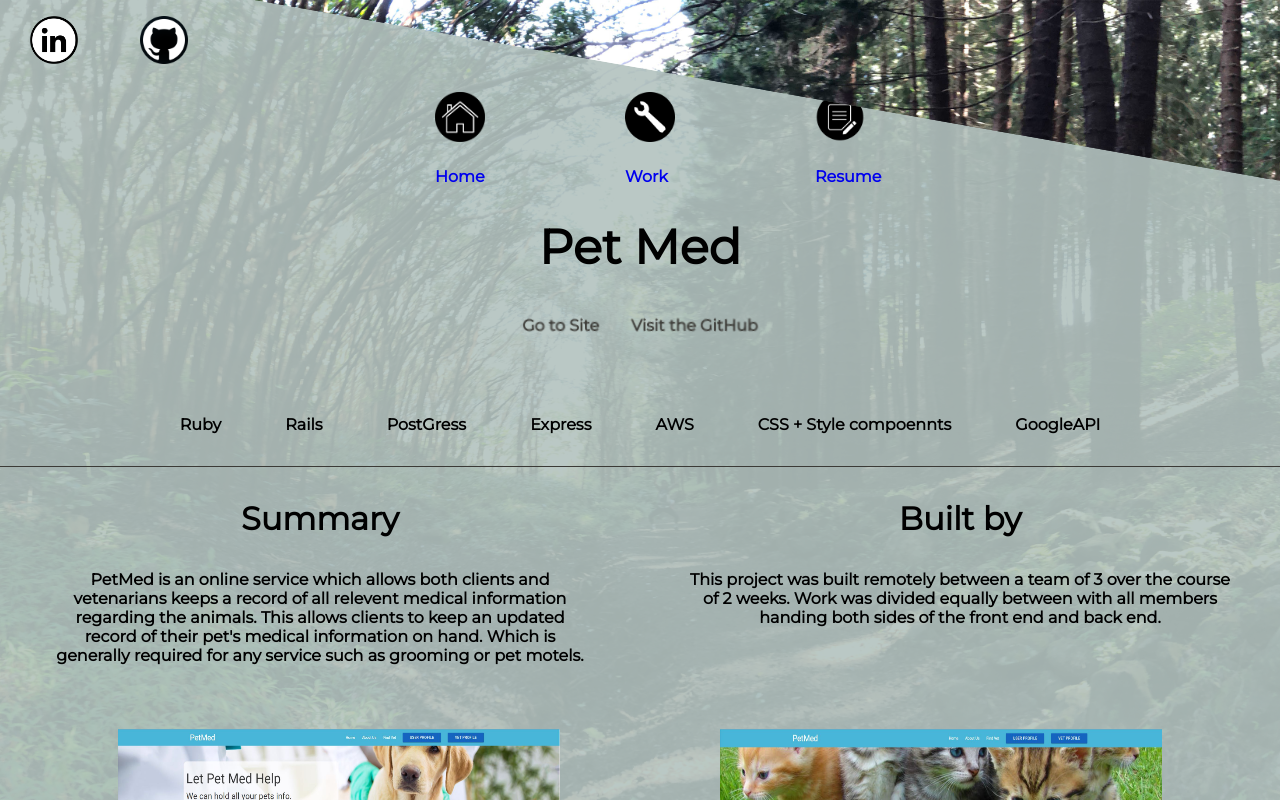
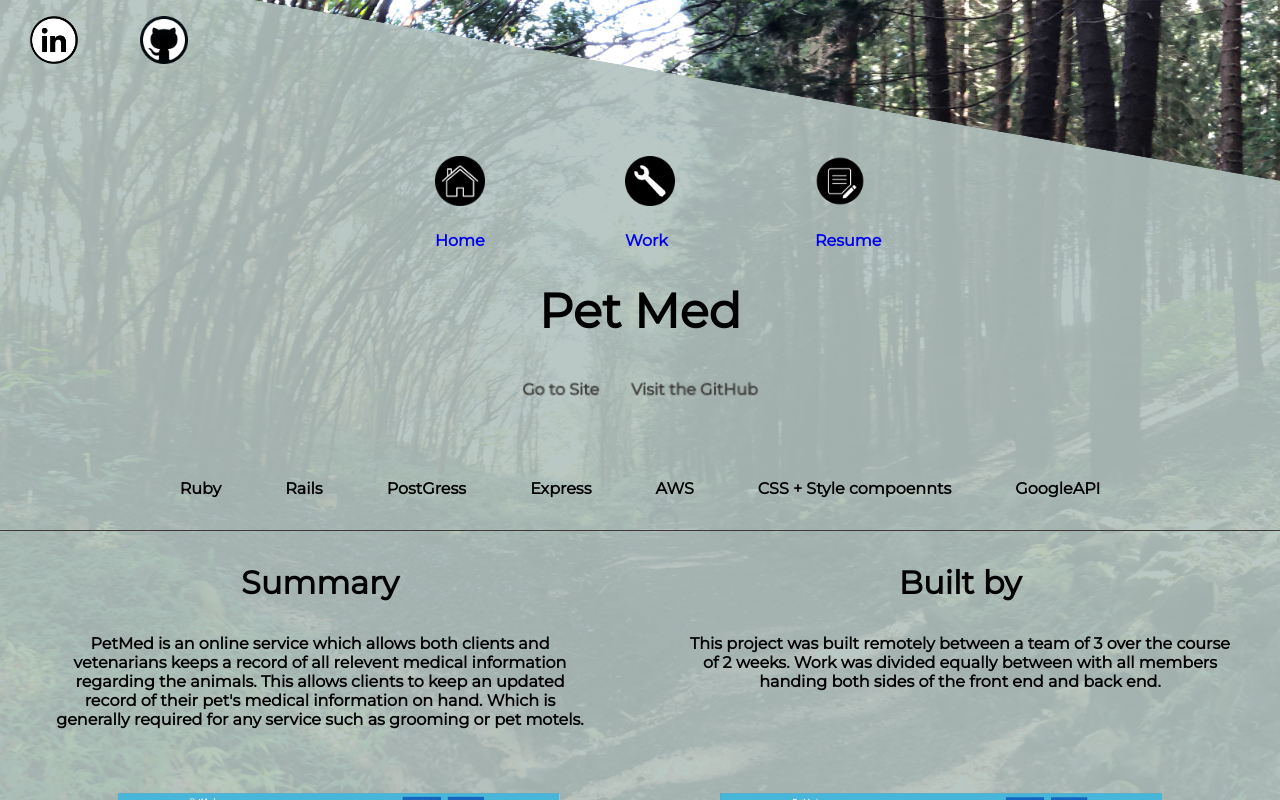
Before and after one commit to dlimla/portoflio, a React (Create React App) app: page /petmed in a window 1280 px wide. Shown: the top 800 px of the page. Built offline with nearby package versions, Linux system fonts and the light colour scheme.

Commit message:
changed some bug in PetMed

```diff
--- a/src/components/CSS/PetMed.css
+++ b/src/components/CSS/PetMed.css
@@ -28,7 +28,7 @@
 
     .pet_inner_con {
         transform: skew(0deg, -10deg);
-        padding: 0rem 0rem 3rem 0rem;
+        padding: 4rem 0rem 3rem 0rem;
         }
 
 @media (max-width: 480px) {
```
